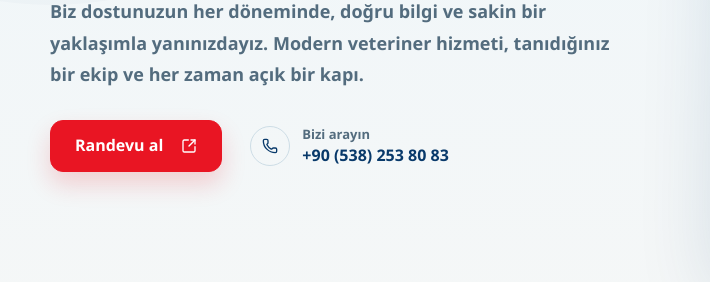
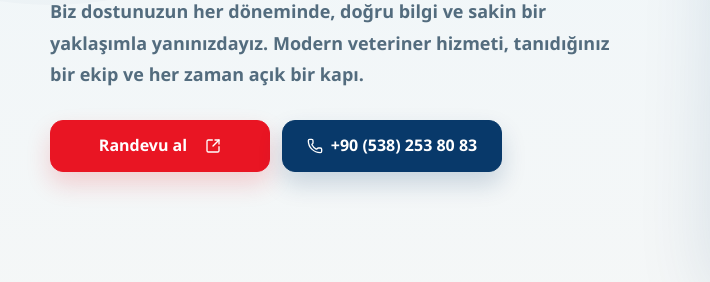
Before and after one commit to mubatu/vetarea, an Astro site: page / in a window 1280 px wide. Shown: the part 458-740 px from the top of the page, 0-710 px from the left. Built offline with nearby package versions, Linux system fonts and the light colour scheme; Astro itself is replaced by a stand-in of ours.

Commit message:
Update call CTA in hero page

```diff
--- a/src/content.config.ts
+++ b/src/content.config.ts
@@ -29,7 +29,6 @@ const pages = defineCollection({
     hero: heroSchema.optional(),
     home: z.object({
       primaryActionLabel: z.string(),
-      phoneActionLabel: z.string(),
       trustAriaLabel: z.string(),
       trust: z.array(z.object({
         number: z.string().optional(),
--- a/src/content/pages/tr/ana-sayfa.md
+++ b/src/content/pages/tr/ana-sayfa.md
@@ -9,7 +9,6 @@ hero:
   imageAlt: "Veteriner kliniğinde muayene edilen bir köpek"
 home:
   primaryActionLabel: "Randevu al"
-  phoneActionLabel: "Bizi arayın"
   trustAriaLabel: "Klinik bilgileri"
   trust:
     - number: "09-21"
--- a/src/pages/index.astro
+++ b/src/pages/index.astro
@@ -32,9 +32,9 @@ const getSharedHref = (href: string) => {
           <a class="button" href={site.whatsapp.href} target="_blank" rel="noopener noreferrer">
             {home.data.home.primaryActionLabel} <SquareArrowOutUpRight aria-hidden="true" size={16} />
           </a>
-          <a class="text-link" href={site.phone.href}>
-            <span class="link-icon" aria-hidden="true"><Phone size={16} /></span>
-            <span>{home.data.home.phoneActionLabel}<strong>{site.phone.label}</strong></span>
+          <a class="button hero-phone-action" href={site.phone.href}>
+            <Phone aria-hidden="true" size={16} />
+            {site.phone.label}
           </a>
         </div>
       </div>
--- a/src/styles/global.css
+++ b/src/styles/global.css
@@ -347,43 +347,28 @@ a {
 .hero-actions {
   display: flex;
   align-items: center;
-  gap: 28px;
+  gap: 12px;
 }
 
 .hero-actions .button {
+  width: min(220px, calc((100% - 12px) / 2));
   font-size: 16px;
 }
 
-.text-link {
-  display: inline-flex;
-  align-items: center;
-  gap: 12px;
-  color: #536c7e;
-  font-size: 13px;
-  font-weight: 700;
-  line-height: 1.25;
+.hero-phone-action {
+  gap: 8px;
+  padding: 0 10px;
+  border-color: var(--navy);
+  background: var(--navy);
+  box-shadow: 0 12px 24px rgba(8,57,106,.18);
+  font-weight: 600;
+  white-space: nowrap;
 }
 
-.text-link strong {
-  display: block;
-  margin-top: 3px;
-  color: var(--navy);
-  font-size: 16px;
-  font-weight: 650;
-}
-
-.link-icon {
-  width: 40px;
-  height: 40px;
-  display: grid;
-  place-items: center;
-  border: 1px solid #cddde6;
-  border-radius: 50%;
-  color: var(--navy);
-}
-
-.link-icon svg {
-  display: block;
+.hero-phone-action:hover {
+  border-color: var(--navy-deep);
+  background: var(--navy-deep);
+  box-shadow: 0 16px 32px rgba(8,57,106,.24);
 }
 
 .hero-visual {
@@ -1108,7 +1093,6 @@ a {
   .hero-lead { margin: 22px 0; font-size: 16px; line-height: 1.68; }
   .hero-actions { align-items: stretch; flex-direction: column; gap: 16px; }
   .hero-actions .button { width: 100%; }
-  .text-link { justify-content: center; }
   .hero-visual { min-height: 430px; }
   .hero-image-wrap { inset: 0; border-width: 6px; border-radius: 30px 30px 30px 10px; }
   .paw-dots { top: -14px; left: -2px; transform: scale(.75) rotate(-18deg); }
```
Also changed, not shown: tests/static-output.test.mjs (+2 -0 lines).
